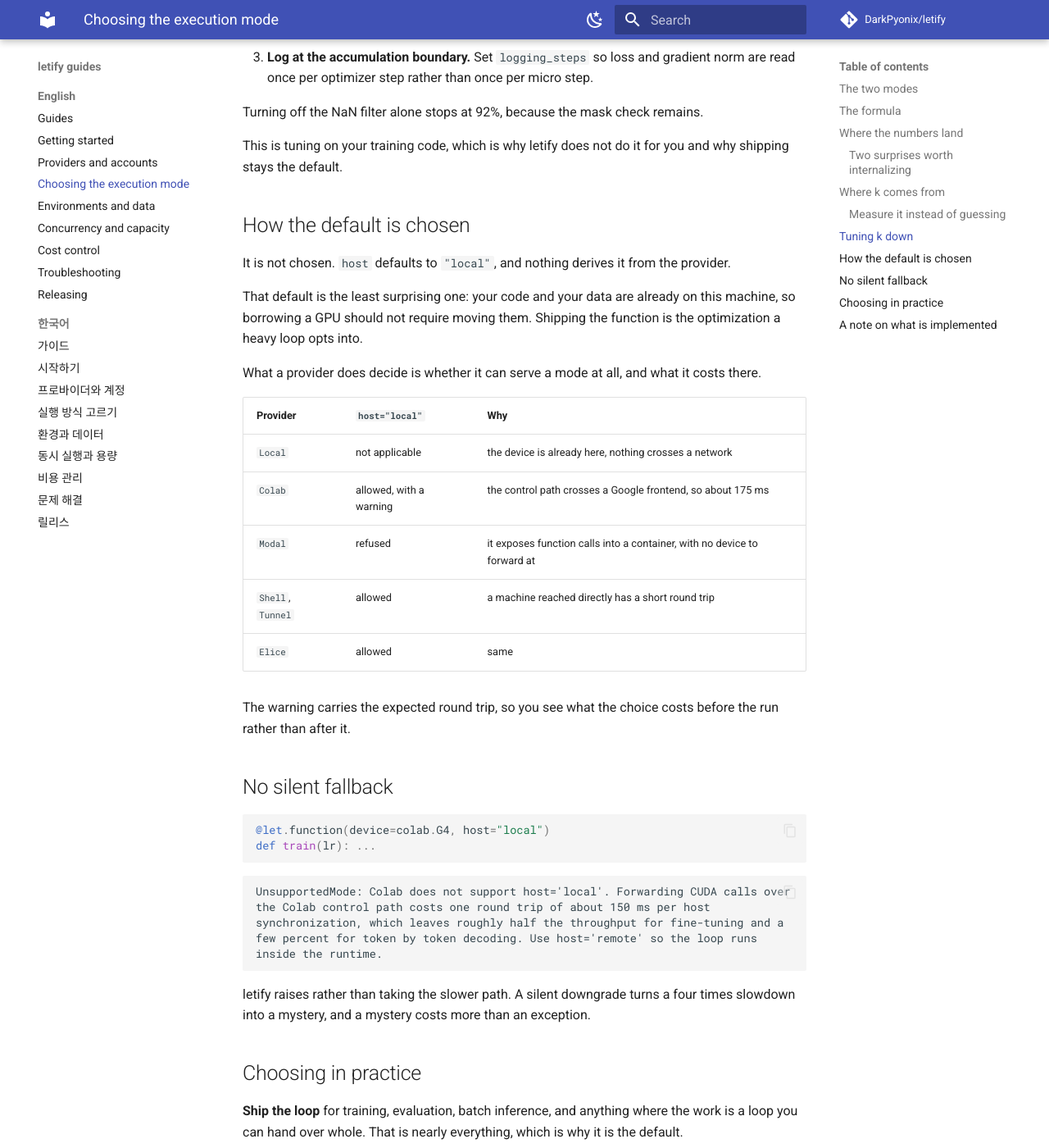
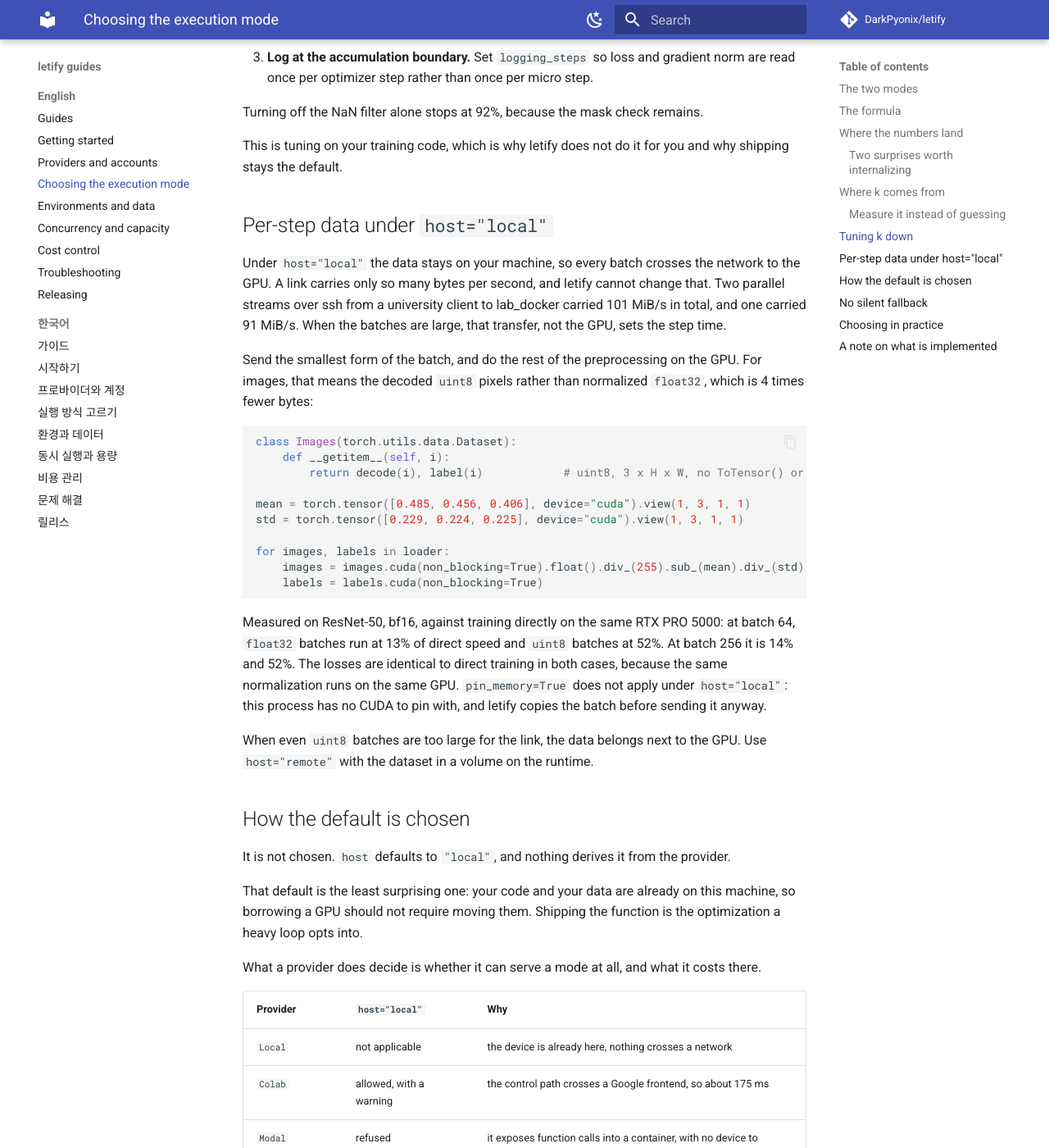
Before and after one commit to DarkPyonix/letify, an MkDocs documentation site: the page built from docs/guide/03-execution-modes.md, in a window 1280 px wide and 1400 px high, scrolled down 3061 px. Shown: the whole window at 82% size. Built offline with MkDocs 1.6.1 and Material for MkDocs 9.7.7, drawn with Linux system fonts in a browser that asks for light colours; comment, search, counter and statistics services are not loaded.

Commit message:
Docs: Show sending uint8 batches under host=local
A float32 ResNet batch is 4 times the bytes of its uint8 pixels, and under
host=local the link, not the GPU, sets the step time. Measured on lab_docker,
ResNet-50 at batch 64 goes from 13% to 52% of direct speed with identical losses.

````diff
--- a/docs/guide/03-execution-modes.md
+++ b/docs/guide/03-execution-modes.md
@@ -99,6 +99,29 @@ Turning off the NaN filter alone stops at 92%, because the mask check remains.
 
 This is tuning on your training code, which is why letify does not do it for you and why shipping stays the default.
 
+## Per-step data under `host="local"`
+
+Under `host="local"` the data stays on your machine, so every batch crosses the network to the GPU. A link carries only so many bytes per second, and letify cannot change that. Two parallel streams over ssh from a university client to lab_docker carried 101 MiB/s in total, and one carried 91 MiB/s. When the batches are large, that transfer, not the GPU, sets the step time.
+
+Send the smallest form of the batch, and do the rest of the preprocessing on the GPU. For images, that means the decoded `uint8` pixels rather than normalized `float32`, which is 4 times fewer bytes:
+
+```python
+class Images(torch.utils.data.Dataset):
+    def __getitem__(self, i):
+        return decode(i), label(i)            # uint8, 3 x H x W, no ToTensor() or Normalize()
+
+mean = torch.tensor([0.485, 0.456, 0.406], device="cuda").view(1, 3, 1, 1)
+std = torch.tensor([0.229, 0.224, 0.225], device="cuda").view(1, 3, 1, 1)
+
+for images, labels in loader:
+    images = images.cuda(non_blocking=True).float().div_(255).sub_(mean).div_(std)
+    labels = labels.cuda(non_blocking=True)
+```
+
+Measured on ResNet-50, bf16, against training directly on the same RTX PRO 5000: at batch 64, `float32` batches run at 13% of direct speed and `uint8` batches at 52%. At batch 256 it is 14% and 52%. The losses are identical to direct training in both cases, because the same normalization runs on the same GPU. `pin_memory=True` does not apply under `host="local"`: this process has no CUDA to pin with, and letify copies the batch before sending it anyway.
+
+When even `uint8` batches are too large for the link, the data belongs next to the GPU. Use `host="remote"` with the dataset in a volume on the runtime.
+
 ## How the default is chosen
 
 It is not chosen. `host` defaults to `"local"`, and nothing derives it from the provider.
````
Also changed, not shown: docs/guide/ko/03-실행-방식.md (+23 -0 lines).
